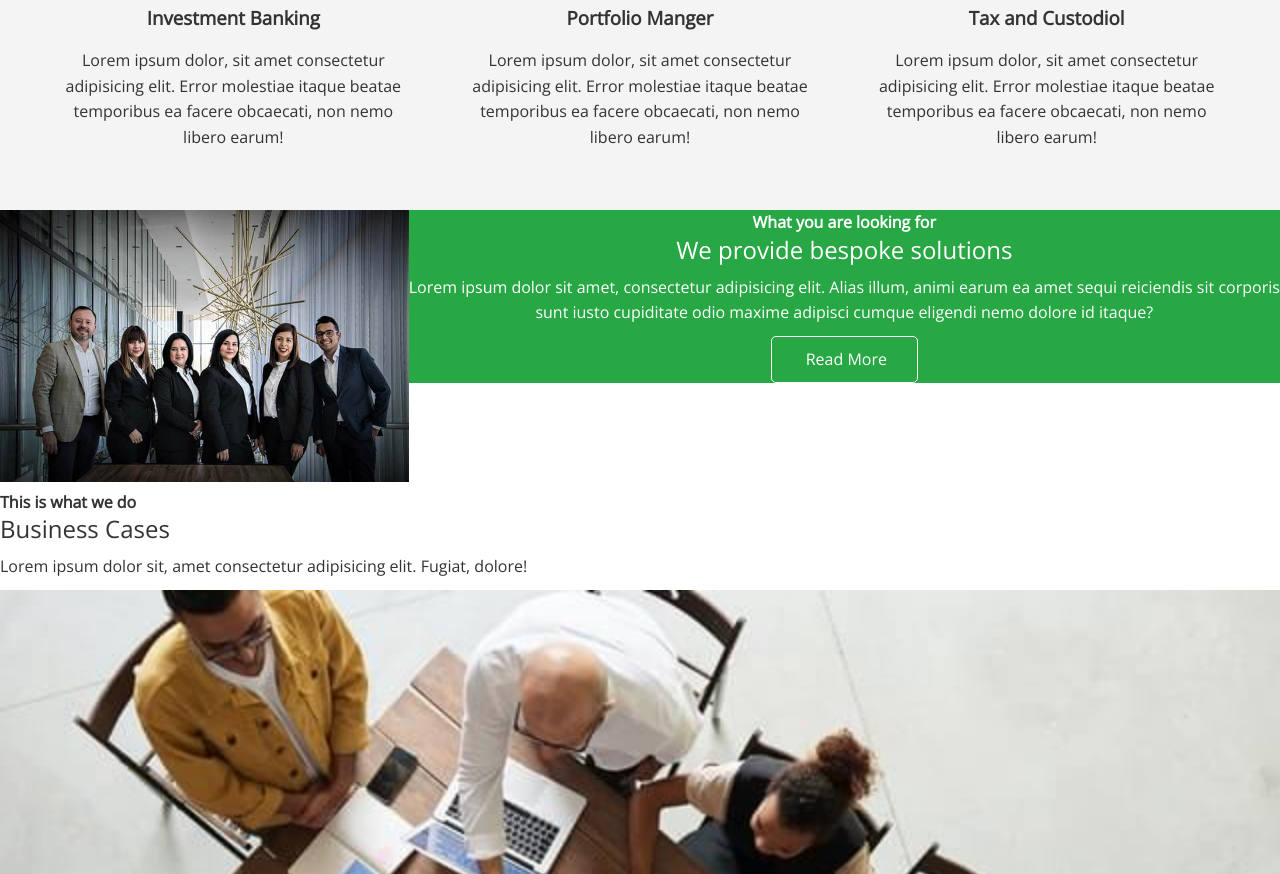
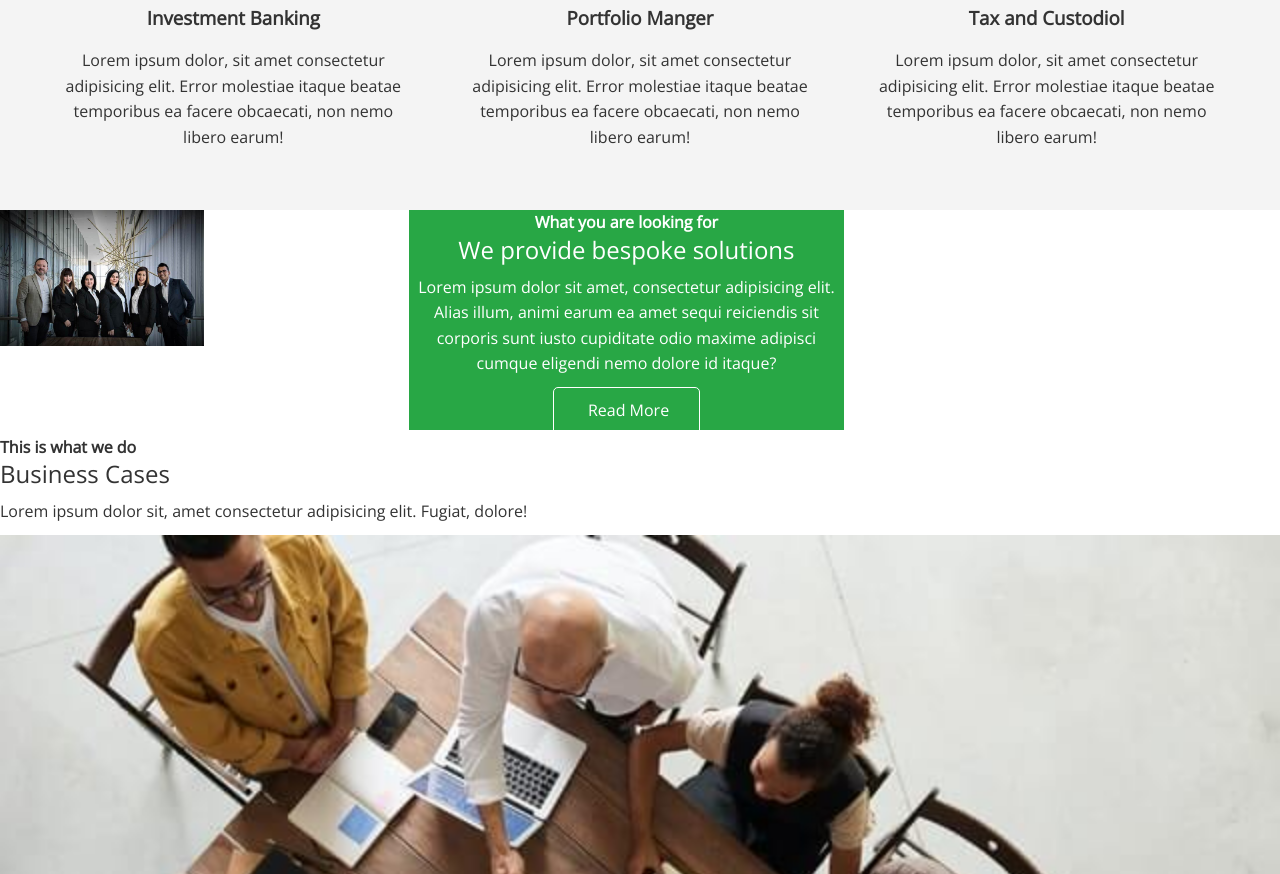
Before and after one commit to RaviTejaM9602/Edge_Ledger_Website, a plain HTML site: page index.html in a window 1280 px wide. Shown: the part 926-1800 px from the top of the page. Drawn offline with nearby package versions, Linux system fonts and the light colour scheme; files whose address does not match are found by name.

Commit message:
Creating Styles for About section

```diff
--- a/CSS/utilities.css
+++ b/CSS/utilities.css
@@ -104,6 +104,13 @@
   text-align: center;
 }
 
-.flex-columns .row .column {
+.flex-columns .row .column-2 {
+  height: 98%;
+  width: 50%;
+}
+
+.flex-columns .row .column-1 {
+  object-fit: cover;
   height: 100%;
+  width: 50%;
 }
```
